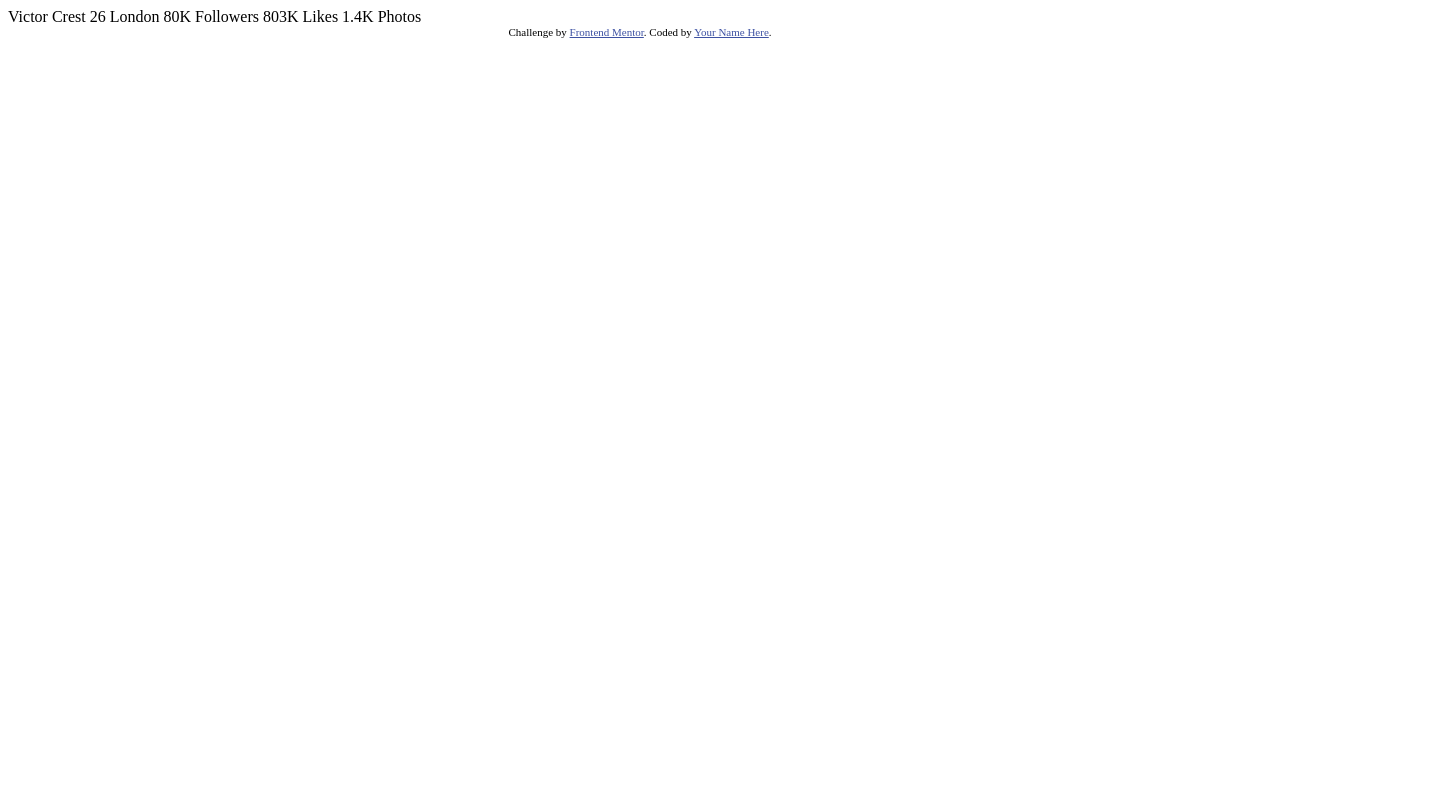
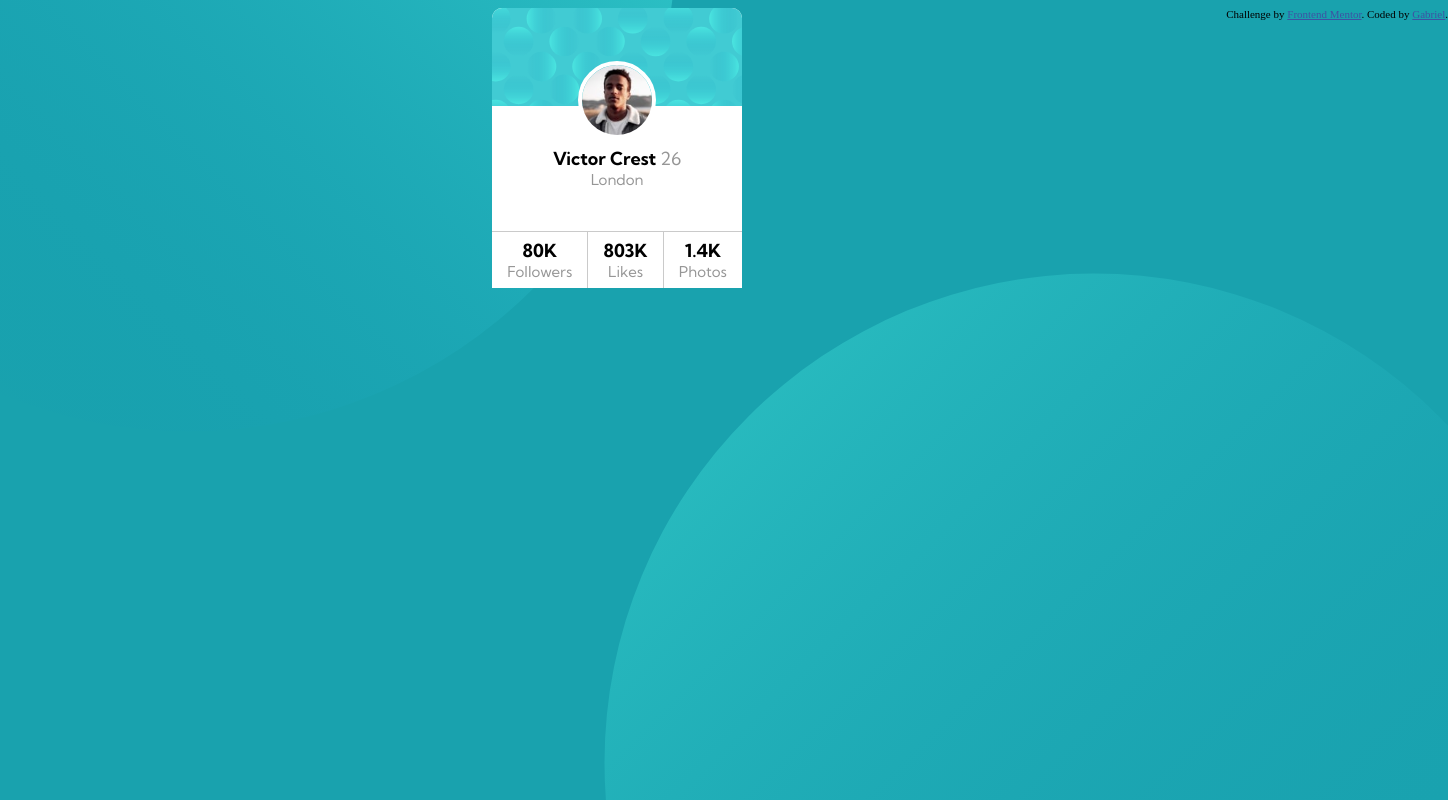
Before and after one commit to Gabrieldrc/FrontEndPractice01, a plain HTML site: page index.html in a window 1280 px wide. Shown: the whole page, 1448 px wide, since content can reach past the window. Drawn offline with Linux system fonts and the light colour scheme.

Commit message:
almost done, still it can better

```diff
--- /dev/null
+++ b/css/style.css
@@ -0,0 +1,90 @@
+body {
+  width: 1440px;
+  background-color: hsl(185, 75%, 39%);
+  background-image: url(../images/bg-pattern-top.svg), url(../images/bg-pattern-bottom.svg);
+  background-repeat: no-repeat, no-repeat;
+  background-position: -100% 80%, 200% -40%;
+  background-size: auto, auto;
+}
+
+.body_content {
+  width: inherit;
+  display: flex;
+  align-content: center;
+}
+
+.perfil_box {
+  display: flex;
+  flex-direction: column;
+  width: 250px;
+  height: 280px;
+  border-radius: 10px;
+  background-color: white;
+  margin: auto;
+}
+
+.background_image {
+  width: inherit;
+  height: 35%;
+  background-image: url(../images/bg-pattern-card.svg);
+  background-repeat: no-repeat;
+  border-radius: 10px 10px 0px 0px;
+}
+.personal_data {
+  display: flex;
+  position: relative;
+  justify-content: center;
+  height: 45%;
+  border-bottom: hsla(0, 0%, 59%, 0.5) solid 1px;
+}
+
+.perfil_image {
+  position: absolute;
+  width: 70px;
+  height: 70px;
+  border-radius: 50px;
+  border: 4px solid white;
+  margin-top: -45px;
+}
+.data_box {
+  display: flex;
+  flex-direction: column;
+  justify-content: center;
+  margin: auto;
+}
+.profile_data {
+  display: grid;
+  grid-template-columns: auto auto auto;
+  grid-column-gap: 1px;
+  height: 20%;
+  background-color: hsla(0, 0%, 59%, 0.5);
+}
+.profile_data .column {
+  background-color: white;
+  display: grid;
+  justify-content: center;
+  align-content: center;
+  flex-direction: column;
+}
+p {
+  font-size: 18px;
+  margin: 0px auto;
+  font-family: 'Kumbh Sans', sans-serif;
+}
+.dark_font {
+  font-weight: 700;
+}
+.light_font {
+  color: hsl(0, 0%, 59%);
+  font-weight: 400;
+}
+.short_font {
+  font-size: 15px;
+}
+.attribution {
+  font-size: 11px;
+  text-align: center;
+}
+.attribution a {
+  color: hsl(228, 45%, 44%);
+}
--- a/index.html
+++ b/index.html
@@ -5,31 +5,43 @@
   <meta name="viewport" content="width=device-width, initial-scale=1.0"> <!-- displays site properly based on user's device -->
 
   <link rel="icon" type="image/png" sizes="32x32" href="./images/favicon-32x32.png">
-
+  <link rel="preconnect" href="https://fonts.gstatic.com">
+  <link href="https://fonts.googleapis.com/css2?family=Kumbh+Sans:wght@400;700&display=swap" rel="stylesheet">
   <title>Frontend Mentor | Profile card component</title>
 
   <!-- Feel free to remove these styles or customise in your own stylesheet 👍 -->
-  <style>
-    .attribution { font-size: 11px; text-align: center; }
-    .attribution a { color: hsl(228, 45%, 44%); }
-  </style>
+  <link rel="stylesheet" href="./css/style.css"/>
 </head>
 <body>
-  Victor Crest
-  26
-  London
-
-  80K
-  Followers
-
-  803K
-  Likes
-
-  1.4K
-  Photos
-  <div class="attribution">
-    Challenge by <a href="https://www.frontendmentor.io?ref=challenge" target="_blank">Frontend Mentor</a>.
-    Coded by <a href="#">Your Name Here</a>.
+  <div class="body_content">
+    <div class="perfil_box">
+      <div class="background_image"></div>
+      <div class="personal_data">
+        <img class="perfil_image" src="./images/image-victor.jpg" alt="perfil image"/>
+        <div class="data_box">
+          <p class="dark_font">Victor Crest <span class="light_font">26</span></p>
+          <p class="light_font short_font">London</p>
+        </div>
+      </div>
+      <div class="profile_data">
+        <div class="column">
+          <p class="dark_font">80K</p>
+          <p class="light_font short_font">Followers</p>
+        </div>
+        <div class="column">
+          <p class="dark_font">803K</p>
+          <p class="light_font short_font">Likes</p>
+        </div>
+        <div class="column">
+          <p class="dark_font">1.4K</p>
+          <p class="light_font short_font">Photos</p>
+        </div>
+      </div>
+    </div>
+    <div class="attribution">
+      Challenge by <a href="https://www.frontendmentor.io?ref=challenge" target="_blank">Frontend Mentor</a>.
+      Coded by <a href="#">Gabriel</a>.
+    </div>
   </div>
 </body>
 </html>
```
